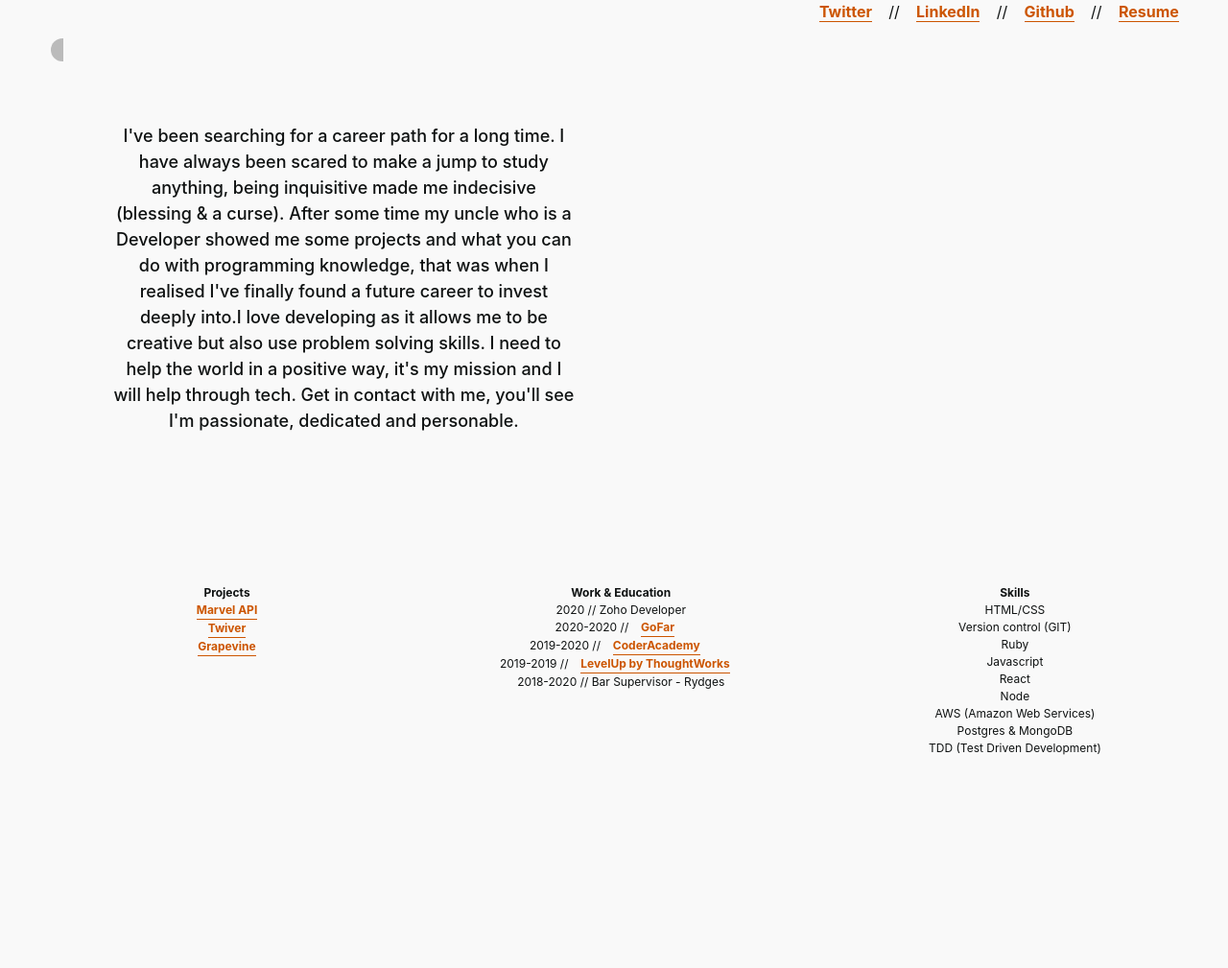
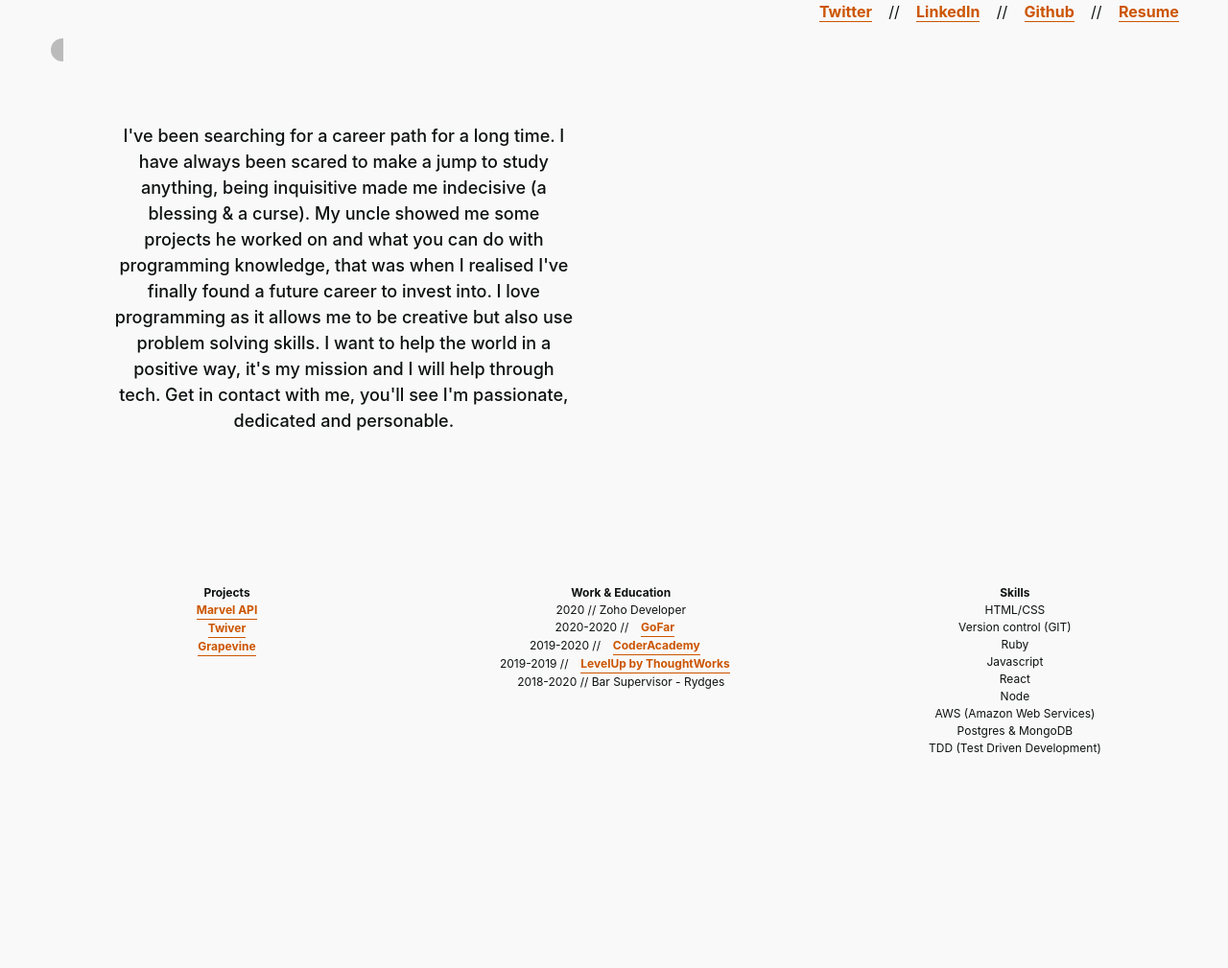
Before and after one commit to haydenf/minimalPortfolio, a website: page index.html in a window 1280 px wide. Shown: the whole page at 96% size. Drawn offline with nearby package versions, Linux system fonts and the light colour scheme.

Commit message:
update bio

```diff
--- a/index.html
+++ b/index.html
@@ -29,7 +29,7 @@
                     <div class="col">
                         <div class="aboutText">
                           <p>
-                            I've been searching for a career path for a long time. I have always been scared to make a jump to study anything, being inquisitive made me indecisive (blessing & a curse). After some time my uncle who is a Developer showed me some projects and what you can do with programming knowledge, that was when I realised I've finally found a future career to invest deeply into.I love developing as it allows me to be creative but also use problem solving skills. I need to help the world in a positive way, it's my mission and I will help through tech. Get in contact with me, you'll see I'm passionate, dedicated and personable.
+                            I've been searching for a career path for a long time. I have always been scared to make a jump to study anything, being inquisitive made me indecisive (a blessing & a curse). My uncle showed me some projects he worked on and what you can do with programming knowledge, that was when I realised I've finally found a future career to invest into. I love programming as it allows me to be creative but also use problem solving skills. I want to help the world in a positive way, it's my mission and I will help through tech. Get in contact with me, you'll see I'm passionate, dedicated and personable.
                          </p>
                     </div>
                 </div>
```
